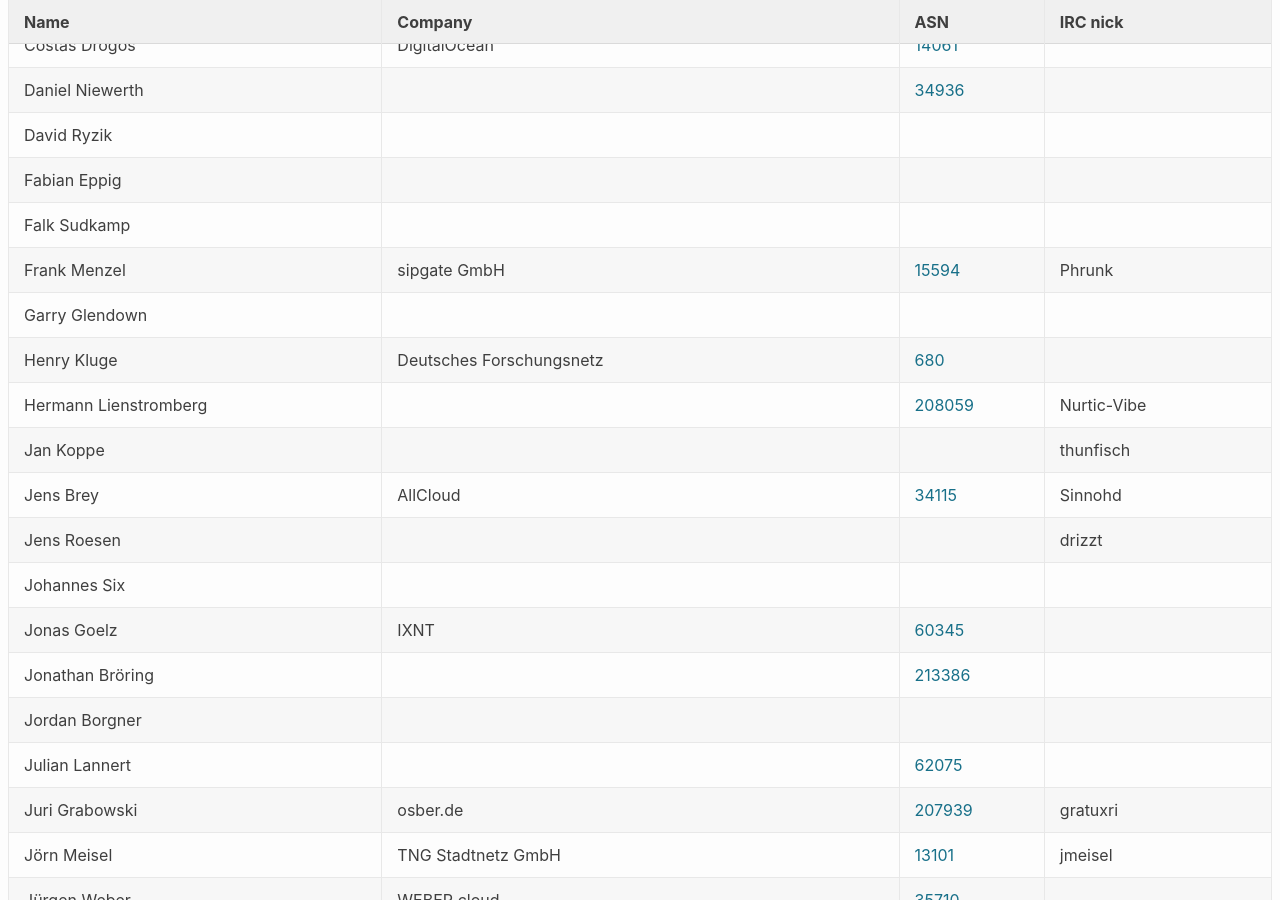
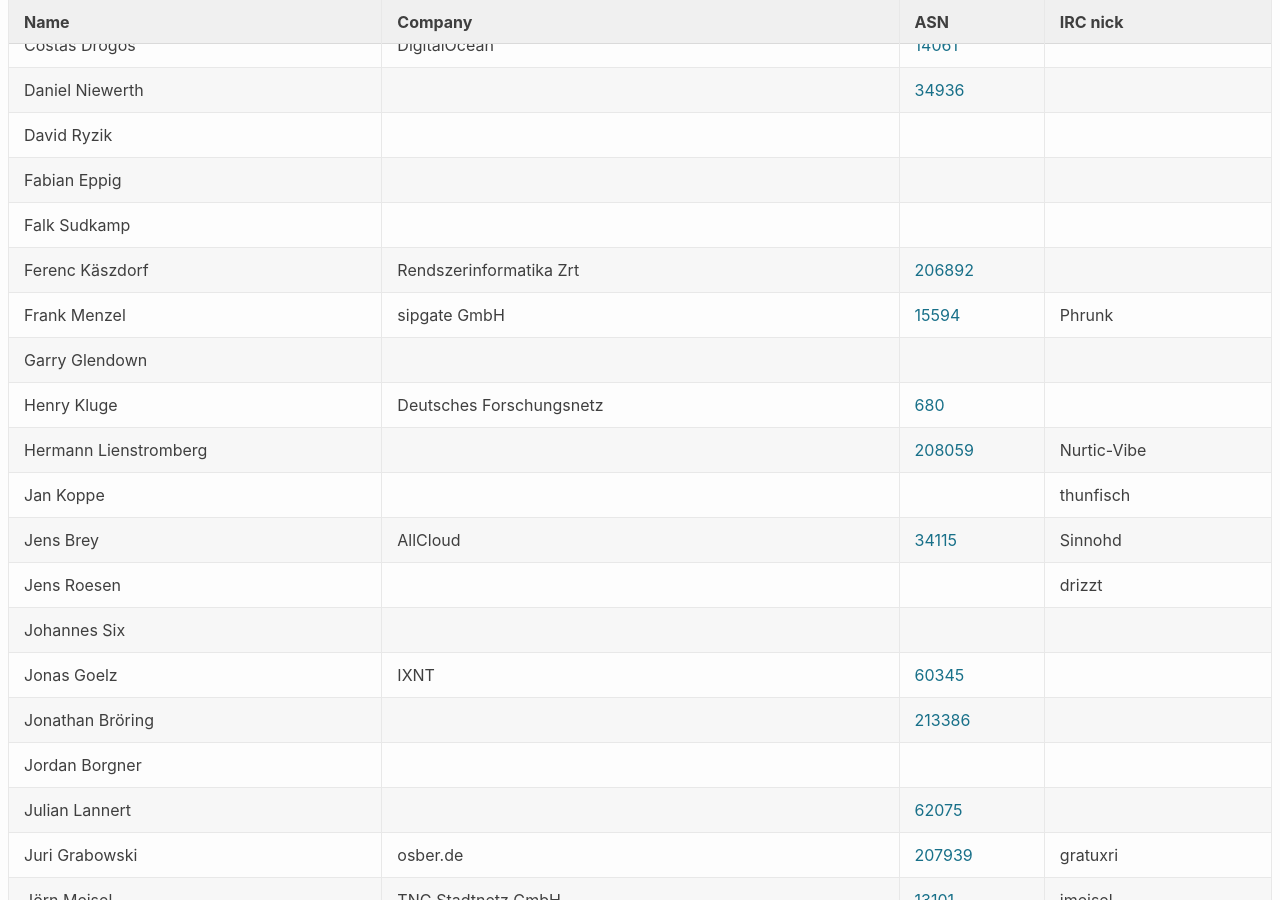
Before and after one commit to denog/pretix-attendeelist, a Jekyll site: the page built from denog14/index.md, in a window 1280 px wide and 900 px high, scrolled down 6729 px. Built offline with Jekyll 4.4.1, drawn with Linux system fonts in a browser that asks for light colours.

Commit message:
Latest data: Mon Oct  3 17:05:39 UTC 2022

```diff
--- a/_data/attendees_denog14_remote.json
+++ b/_data/attendees_denog14_remote.json
@@ -88,6 +88,12 @@
     "company": null,
     "irc": null,
     "asn": null
+  },
+  {
+    "name": "Ferenc Käszdorf",
+    "company": "Rendszerinformatika Zrt",
+    "irc": null,
+    "asn": "206892"
   },
   {
     "name": "Frank Menzel",
```
